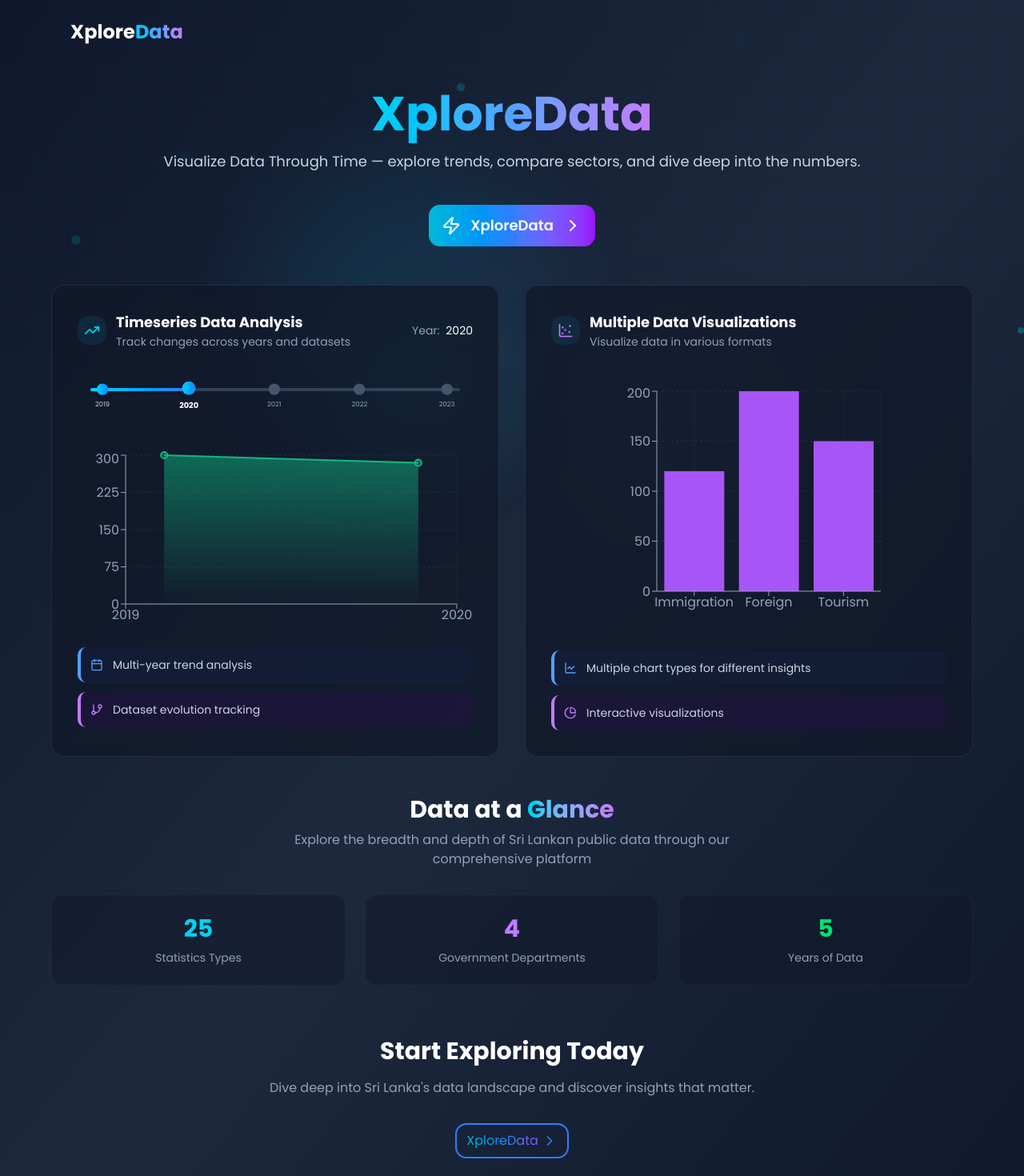
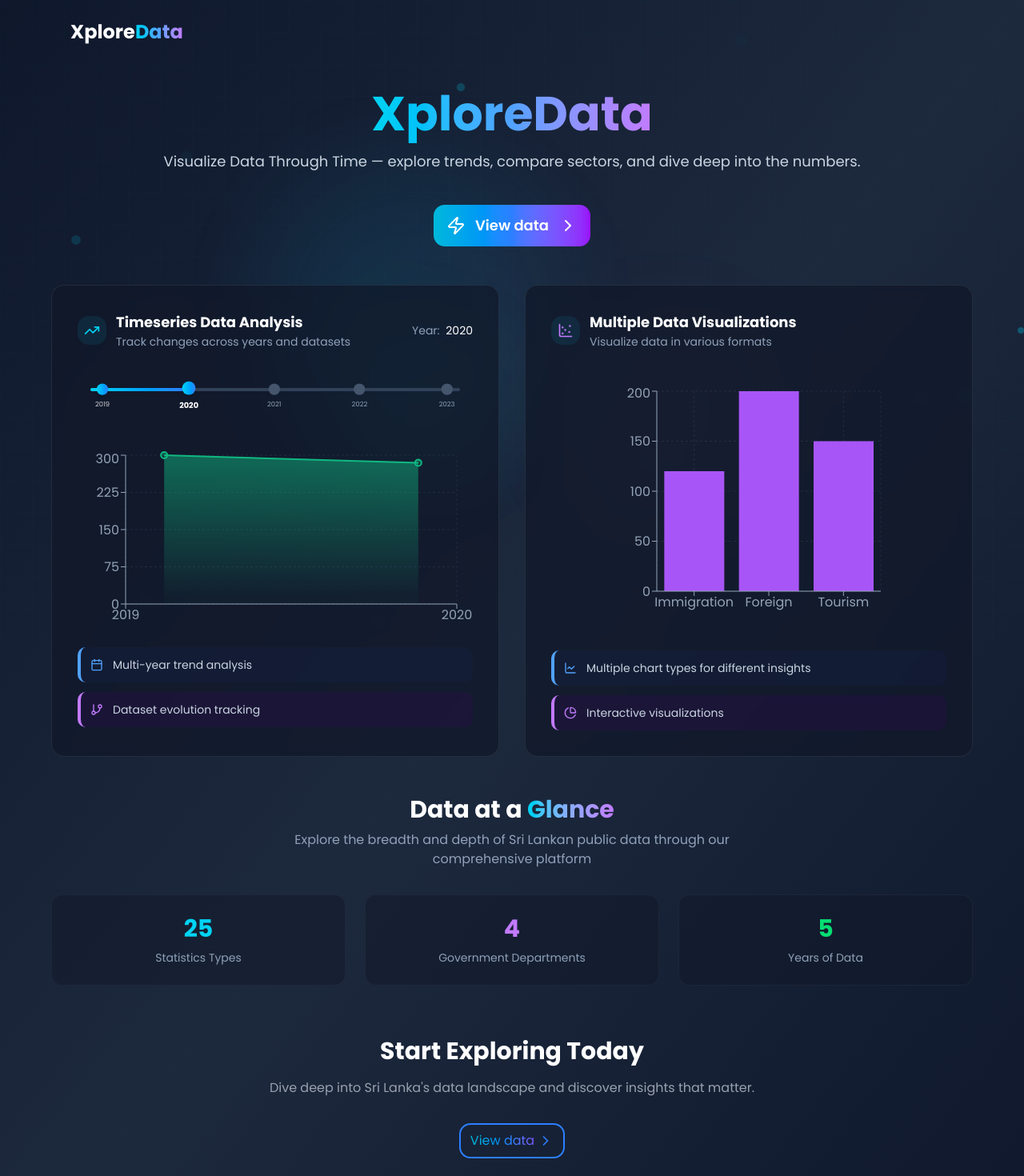
Before and after one commit to sehansi-9/xploredata, a Next.js app: page / in a window 1280 px wide. Shown: the top 1470 px of the page at 80% size. Built offline with nearby package versions, Linux system fonts and the light colour scheme; what @radix-ui/themes would draw is missing.

Commit message:
favicon changed

```diff
--- a/src/app/page.tsx
+++ b/src/app/page.tsx
@@ -484,7 +484,7 @@ export default function XploreDataHomepage() {
               onClick={() => router.push("/datasets")}
             >
               <Zap className="w-6 h-6" />
-              <span>XploreData</span>
+              <span>View data</span>
               <ChevronRight className="w-6 h-6" />
             </button>
           </section>
@@ -595,7 +595,7 @@ export default function XploreDataHomepage() {
               className="bg-none border-2 border-blue-500 rounded-xl px-3 py-2 text-base cursor-pointer inline-flex items-center"
             >
               <span className="underline inline-flex items-center gap-1 bg-gradient-to-r from-cyan-500 via-blue-500 to-purple-600 bg-clip-text text-transparent">
-                XploreData
+                View data
                 <ChevronRight className="w-5 h-5 stroke-blue-500" />
               </span>
             </button>
```
Also changed, not shown: 1 other file (tests, documents, lock files or other folders).
